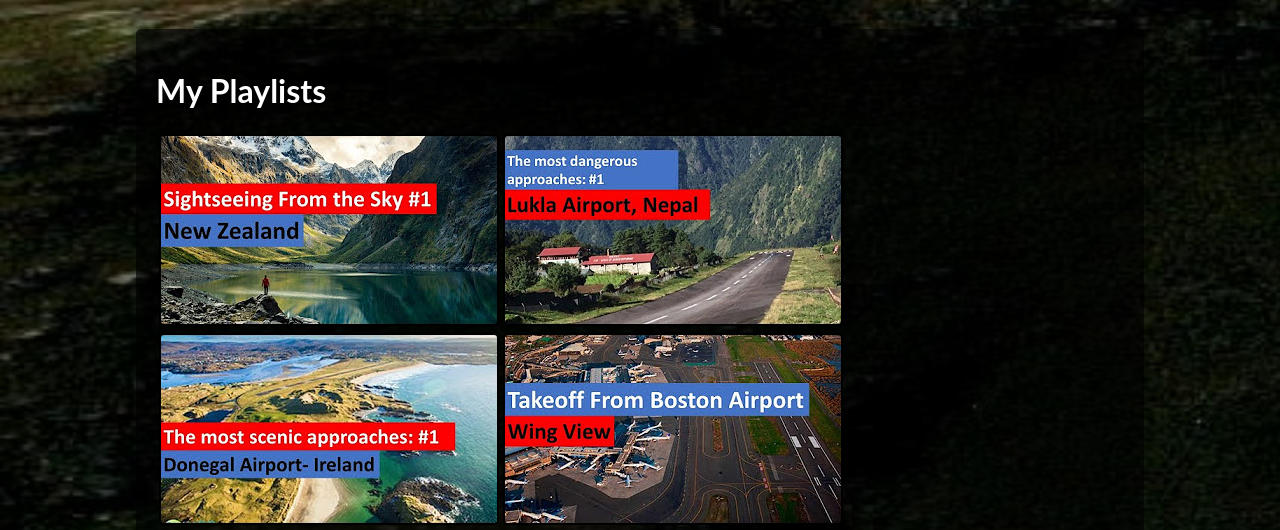
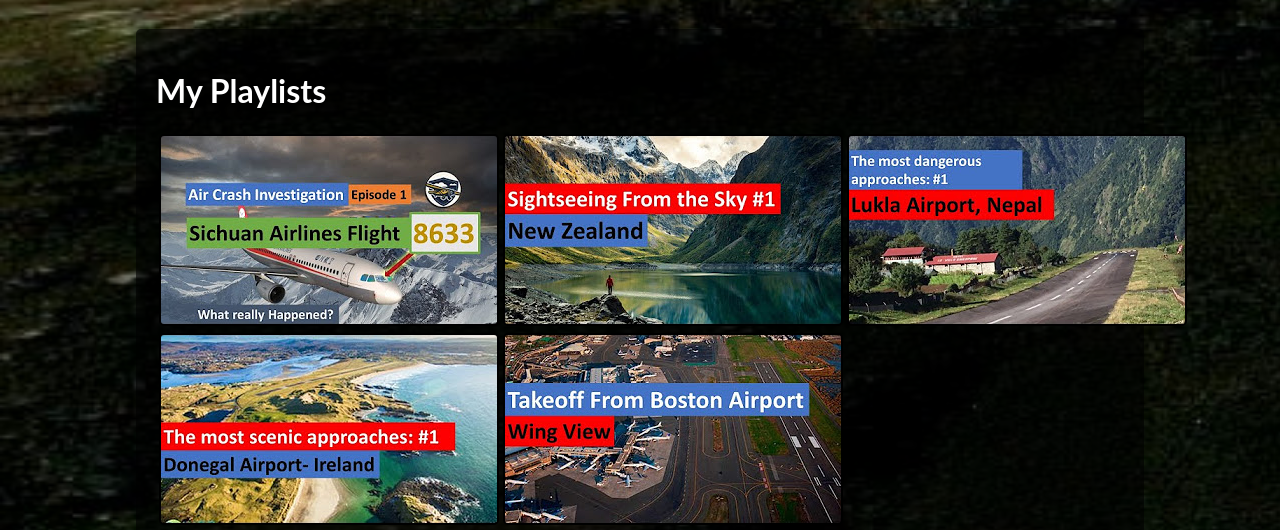
Before and after one commit to Percyjackson11/theflightwrights, a plain HTML site: page index.html in a window 1280 px wide. Shown: the part 756-1286 px from the top of the page. Drawn offline with Linux system fonts and the light colour scheme.

Commit message:
Update index.html

```diff
--- a/index.html
+++ b/index.html
@@ -24,6 +24,8 @@
 
 			 <div class="bodyFont"><h1>My Playlists</h1>
 				<table><tr>
+				<td class="playlistimg"><a href="https://www.youtube.com/playlist?list=PLB99RdSA6GZbPkpyONL2cgIGhds0lv-4X">
+							<img alt="Air Crash Investigation" title="Sightseeing From The Sky" src="images/playlist-5.jpg" /></a></td>
 				<td class="playlistimg"><a href="https://www.youtube.com/playlist?list=PLB99RdSA6GZbPkpyONL2cgIGhds0lv-4X">
 							<img alt="Sightseeing From The Sky" title="Sightseeing From The Sky" src="images/playlist-1.jpg" /></a></td>
 				<td class="playlistimg"><a href="https://www.youtube.com/playlist?list=PLB99RdSA6GZZVh5TKcaDlrn0EdiW_fHef">
```
